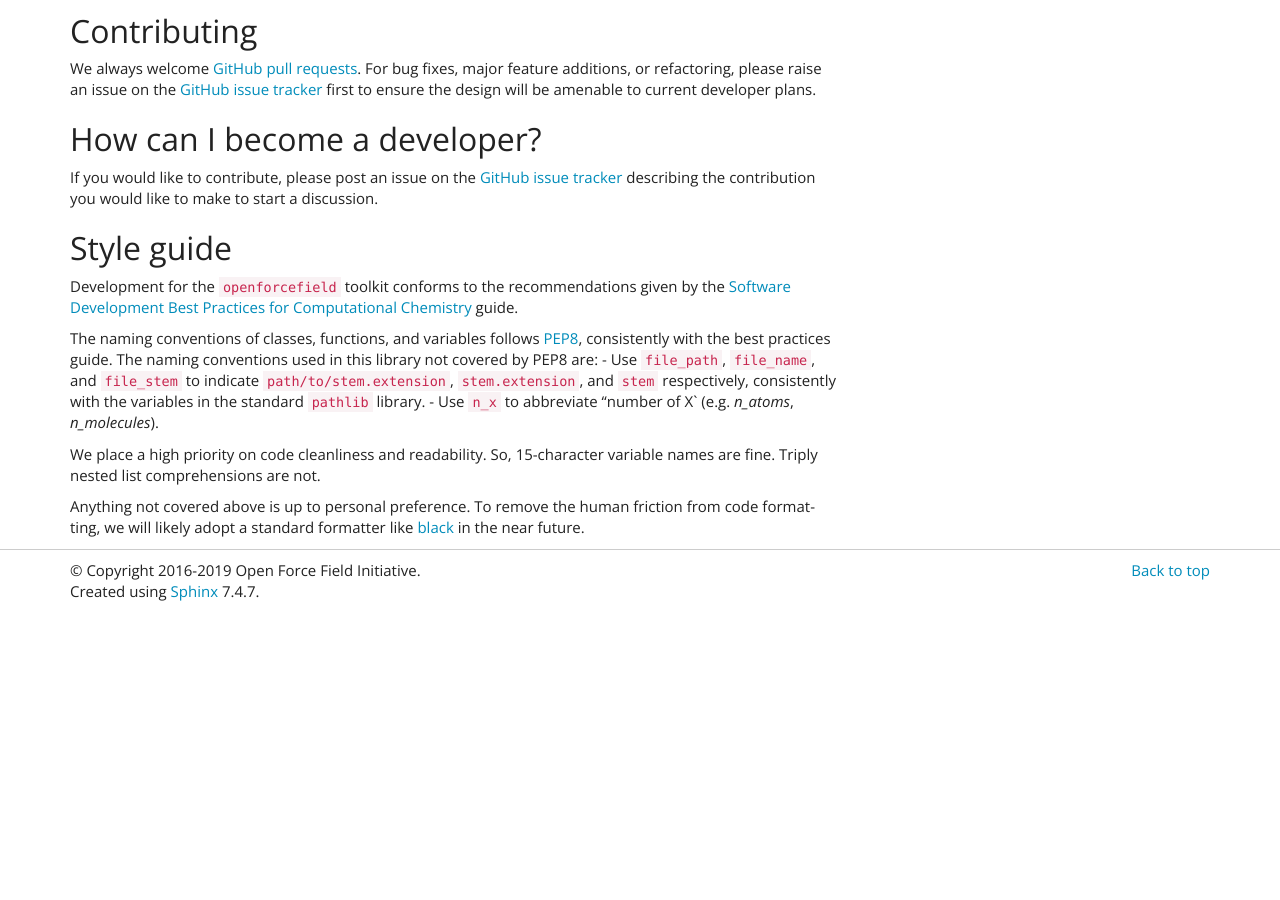
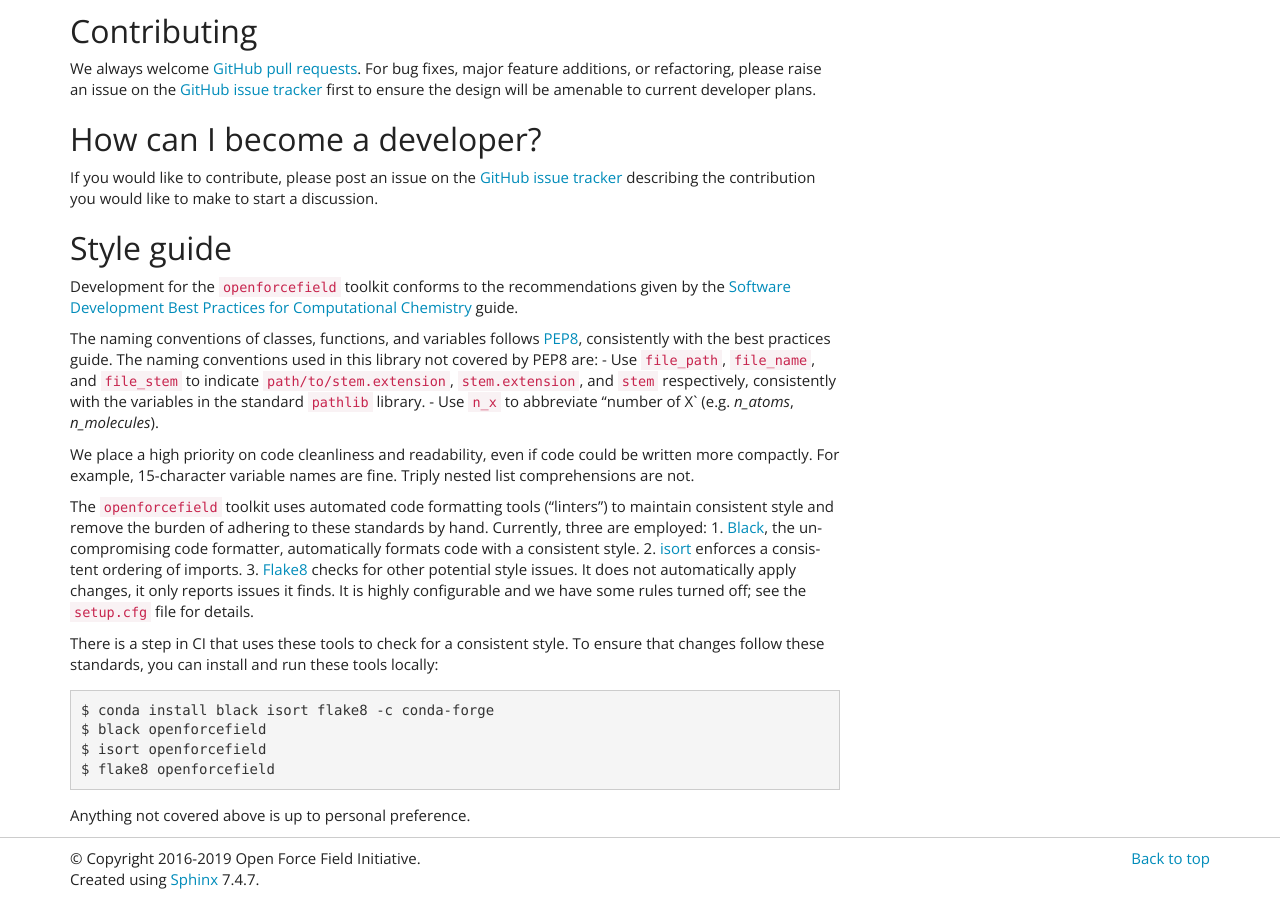
Before and after one commit to openforcefield/openff-toolkit, a Sphinx documentation site: the page built from docs/developing.rst, in a window 1280 px wide and 900 px high, scrolled down 4916 px. Built offline with Sphinx 7.4.7, drawn with Linux system fonts in a browser that asks for light colours; before the commit the page ends 5528 px from its top, so only the background shows below that.

Commit message:
Update developer docs

```diff
--- a/docs/developing.rst
+++ b/docs/developing.rst
@@ -266,10 +266,20 @@ The naming conventions of classes, functions, and variables follows `PEP8 <https
 - Use ``file_path``, ``file_name``, and ``file_stem`` to indicate ``path/to/stem.extension``, ``stem.extension``, and ``stem`` respectively, consistently with the variables in the standard ``pathlib`` library.
 - Use ``n_x`` to abbreviate "number of X` (e.g. `n_atoms`, `n_molecules`).
 
-We place a high priority on code cleanliness and readability.
-So, 15-character variable names are fine.
-Triply nested list comprehensions are not.
+We place a high priority on code cleanliness and readability, even if code could be written more compactly. For example, 15-character variable names are fine. Triply nested list comprehensions are not.
 
+The ``openforcefield`` toolkit uses automated code formatting tools ("linters") to maintain consistent style and remove the burden of adhering to these standards by hand. Currently, three are employed:
+1. `Black <https://black.readthedocs.io/>`_, the uncompromising code formatter, automatically formats code with a consistent style.
+2. `isort <https://timothycrosley.github.io/isort/>`_ enforces a consistent ordering of imports.
+3. `Flake8 <https://flake8.pycqa.org/>`_ checks for other potential style issues. It does not automatically apply changes, it only reports issues it finds. It is highly configurable and we have some rules turned off; see the ``setup.cfg`` file for details.
+
+There is a step in CI that uses these tools to check for a consistent style. To ensure that changes follow these standards, you can install and run these tools locally:
+
+.. code-block:: bash
+
+    $ conda install black isort flake8 -c conda-forge
+    $ black openforcefield
+    $ isort openforcefield
+    $ flake8 openforcefield
 
 Anything not covered above is up to personal preference.
-To remove the human friction from code formatting, we will likely adopt a standard formatter like `black <https://github.com/psf/black>`_ in the near future.
```
